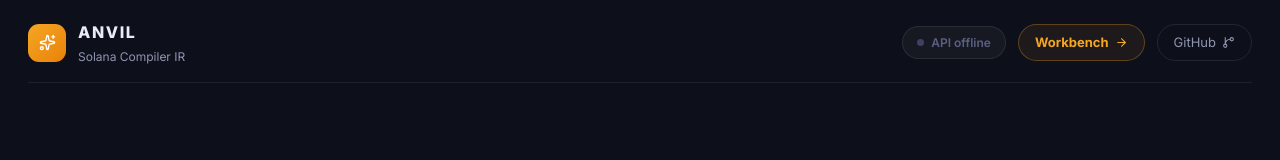
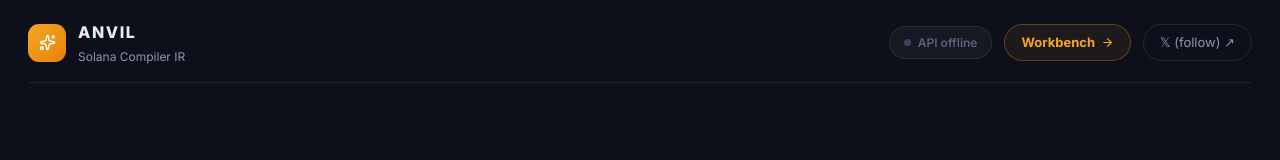
Before and after one commit to Pratikkale26/Anvil, a Next.js app in the folder web/: page / in a window 1280 px wide. Shown: the top 160 px of the page. Built offline with nearby package versions, Linux system fonts and the light colour scheme; no server answers.

Commit message:
changes github cta with X

```diff
--- a/web/app/page.tsx
+++ b/web/app/page.tsx
@@ -253,8 +253,8 @@ export default function Home() {
             >
               Workbench <ArrowRight size={13} />
             </Link>
-            <a href="https://github.com" style={{ display: "flex", alignItems: "center", gap: 6, fontSize: 13, color: C.textSub, padding: "7px 16px", borderRadius: 100, border: `1px solid ${C.cardBorder}`, textDecoration: "none" }}>
-              GitHub <GitBranch size={13} />
+            <a href="https://x.com/pratikkale26" target="_blank" rel="noopener noreferrer" style={{ display: "flex", alignItems: "center", gap: 6, fontSize: 13, color: C.textSub, padding: "7px 16px", borderRadius: 100, border: `1px solid ${C.cardBorder}`, textDecoration: "none", transition: "all 0.2s" }}>
+              𝕏 (follow) ↗
             </a>
           </div>
         </nav>
```
